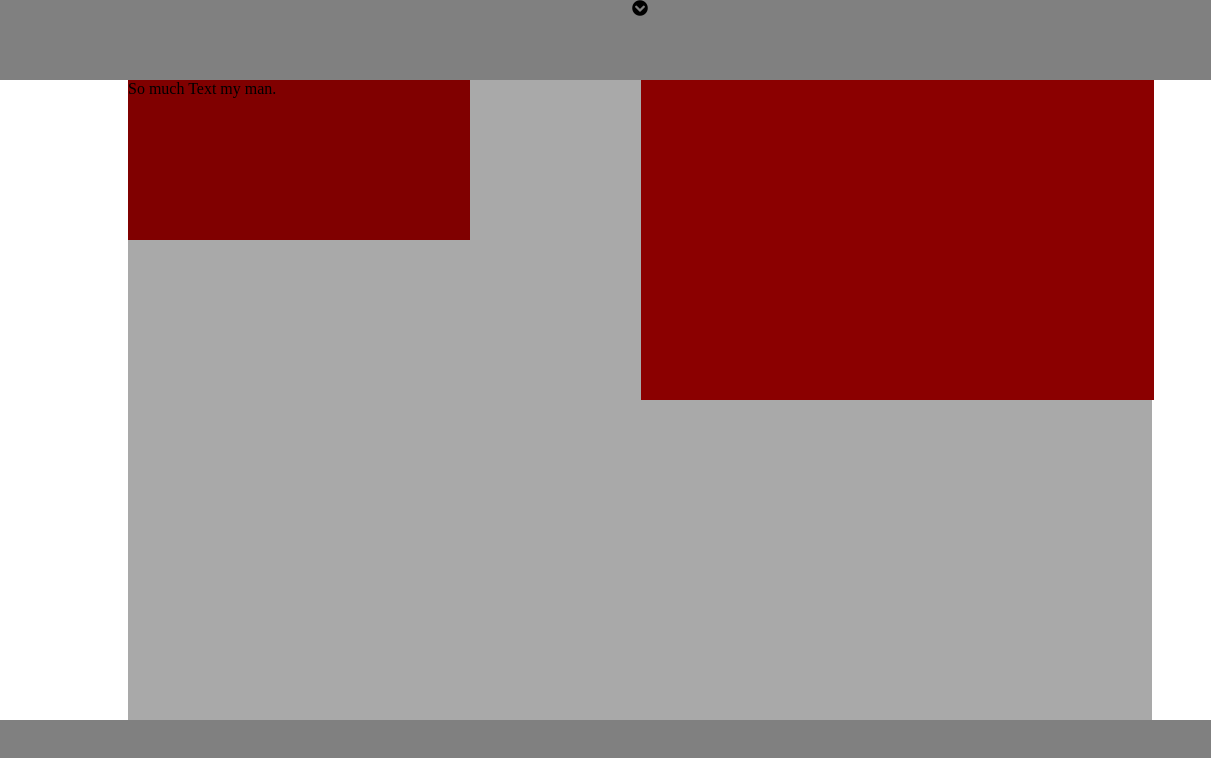
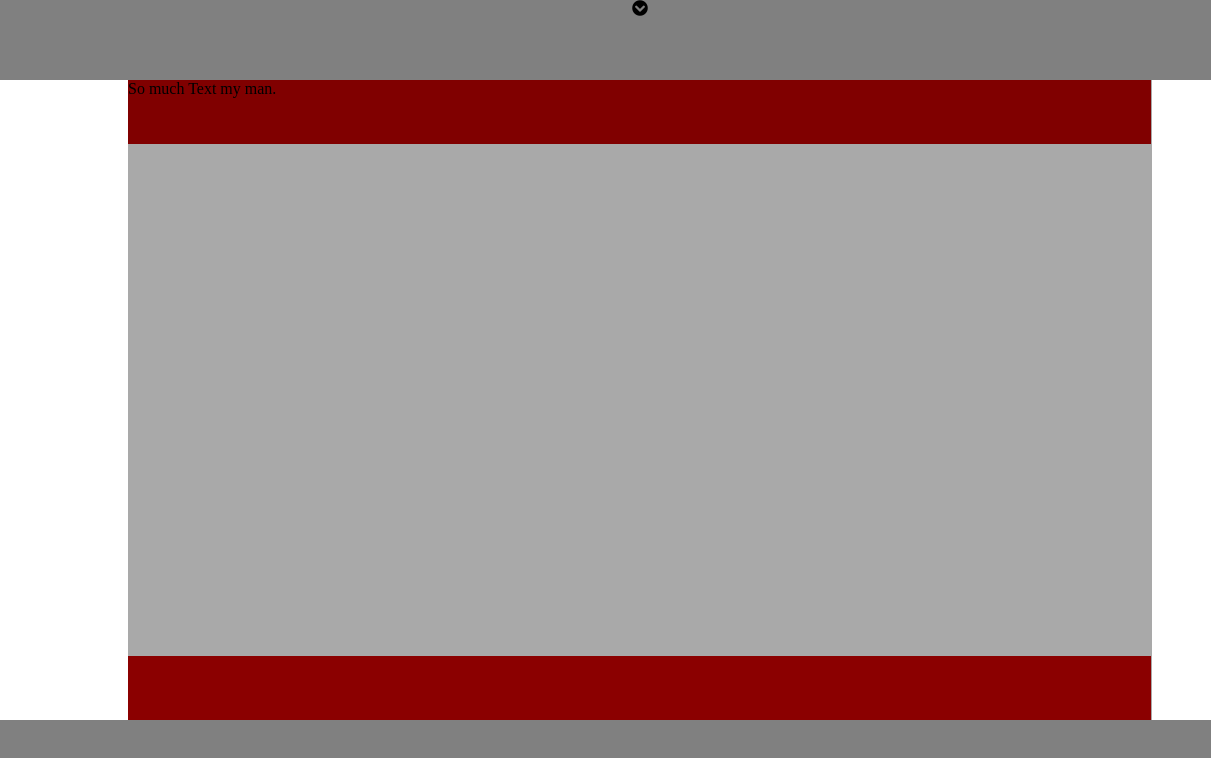
Before and after one commit to kokokonotsu/Grid-Gallery, a plain HTML site: page index.html in a window 1280 px wide. Shown: the full height of the page, 0-1211 px from the left. Drawn offline with Linux system fonts and the light colour scheme.

Commit message:
Made some Styling changes

```diff
--- a/styles.css
+++ b/styles.css
@@ -89,17 +89,18 @@ main{
     height: 100%;
     display: grid;
     grid-template:
-         "title title . description description description" 25%
-        ". . . description description description" 25%
-        ". . . . . ." 25%
-        ". . . . . ." 25%
-        / 16.7% 16.7% 16.7% 16.7% 16.7% 16.7%;
+         "title title title" 10%
+         ". . ." 80%
+         "description description description"
+         / 33.3% 33.3% 33.3%;
+
 }
 .title{
     grid-area: title;
     width: 100%;
     height: 100%;
     background-color: maroon;
+    transition: 0.5s;
     animation: shadow 1s ease-in-out 1;
 }
 .description{
@@ -117,11 +118,12 @@ footer{
     background-color: var(--footerColor);
 }
 @keyframes shadow{
-    20% {text-shadow: 0 0 30px white}
-    40% {text-shadow: 0 0 30px transparent, 0 0 60px white}
-    60% {text-shadow: 0 0 30px transparent, 0 0 60px transparent, 0 0 90px white}
-    80% {text-shadow: 0 0 30px transparent, 0 0 60px white}
-    100% {text-shadow: 0 0 30px white}
+
+  }
+  @media screen and (max-width: 1200px){
+      .main-grid{
+          grid-template: "title title title title" auto;
+      }
   }
   @media screen and (max-width: 700px){
     .overlay button a{
```
